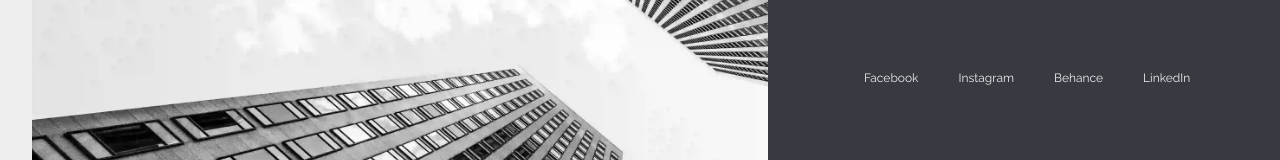
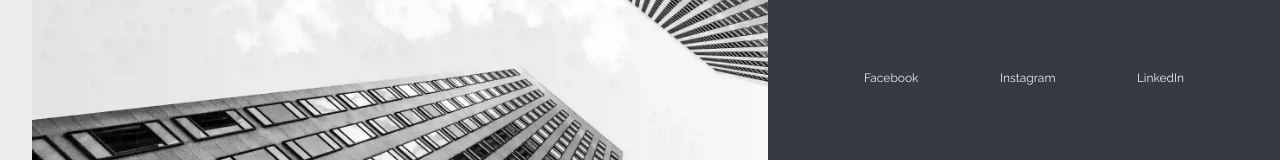
Before and after one commit to NimBuzz01/archiform-agency-demo, a Next.js app: page / in a window 1280 px wide. Both pictures are taken after a click on the button "MENU". Shown: the part 618-778 px from the top of the page. Built offline with nearby package versions, Linux system fonts and the light colour scheme.

Commit message:
move pagelink to common components

```diff
--- a/app/contact/_components/ContactInfo.tsx
+++ b/app/contact/_components/ContactInfo.tsx
@@ -1,5 +1,5 @@
 import Typography from "@/components/common/Typography";
-import PageLink from "@/components/hero/components/PageLink";
+import PageLink from "@/components/common/PageLink";
 import { socialLinks } from "@/lib/data";
 import React from "react";
 
--- a/components/about/index.tsx
+++ b/components/about/index.tsx
@@ -1,6 +1,6 @@
 import React from "react";
 import Title from "../common/Title";
-import PageLink from "../hero/components/PageLink";
+import PageLink from "../common/PageLink";
 import Typography from "../common/Typography";
 import MaskImage from "../common/MaskImage";
 
--- a/components/contact/index.tsx
+++ b/components/contact/index.tsx
@@ -1,6 +1,6 @@
 import React from "react";
 import Title from "../common/Title";
-import PageLink from "../hero/components/PageLink";
+import PageLink from "../common/PageLink";
 
 const Contact = () => {
   return (
--- a/components/footer/index.tsx
+++ b/components/footer/index.tsx
@@ -2,7 +2,7 @@ import React from "react";
 import Title from "../common/Title";
 import { CopyrightIcon } from "lucide-react";
 import { navLinks, socialLinks } from "@/lib/data";
-import PageLink from "../hero/components/PageLink";
+import PageLink from "../common/PageLink";
 
 const Footer = () => {
   return (
--- a/components/header/components/NavBar.tsx
+++ b/components/header/components/NavBar.tsx
@@ -3,8 +3,9 @@ import { motion } from "framer-motion";
 import Curve from "./Curve";
 import { menuSlide } from "../anim";
 import NavLink from "./NavLink";
-import { navLinks } from "@/lib/data";
+import { navLinks, socialLinks } from "@/lib/data";
 import { X } from "lucide-react";
+import PageLink from "@/components/common/PageLink";
 
 export default function NavBar({
   isActive,
@@ -42,10 +43,16 @@ export default function NavBar({
           })}
         </div>
         <div className="flex w-full flex-wrap sm:flex-nowrap justify-between text-xs gap-10">
-          <a>Facebook</a>
-          <a>Instagram</a>
-          <a>Behance</a>
-          <a>LinkedIn</a>
+          {socialLinks.map((link) => (
+            <div key={link.title}>
+              <PageLink
+                text={link.title}
+                href={link.href}
+                disableArrow
+                underlineColor="bg-cmsecondary"
+              />
+            </div>
+          ))}
         </div>
       </div>
       <Curve />
--- a/components/hero/components/Description.tsx
+++ b/components/hero/components/Description.tsx
@@ -1,7 +1,7 @@
 "use client";
 import Typography from "@/components/common/Typography";
 import React, { useState, useEffect } from "react";
-import PageLink from "./PageLink";
+import PageLink from "../../common/PageLink";
 
 const Description = ({ delay }: { delay?: number }) => {
   const [visible, setVisible] = useState(false);
--- a/components/projects/index.tsx
+++ b/components/projects/index.tsx
@@ -1,7 +1,7 @@
 import React from "react";
 import Typography from "../common/Typography";
 import Title from "../common/Title";
-import PageLink from "../hero/components/PageLink";
+import PageLink from "../common/PageLink";
 import ProjectList from "./components/ProjectList";
 
 const Projects = () => {
```
Also changed, not shown: components/common/PageLink.tsx (renamed from components/hero/components/PageLink.tsx).
